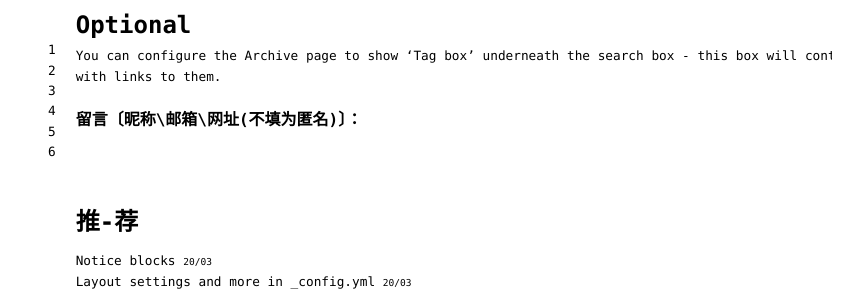
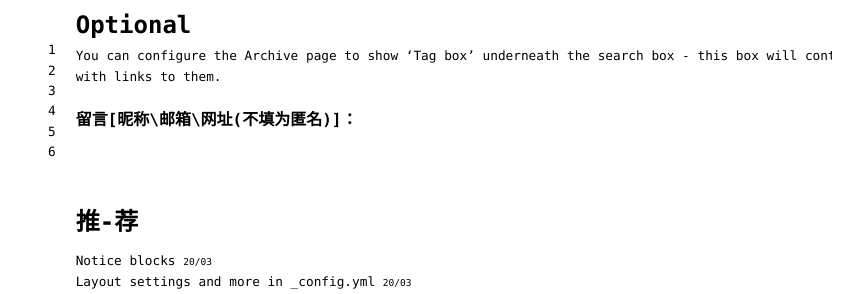
Before and after one commit to FUNzmr/Remember, a Jekyll site: the page built from _posts/2017-03-18-tags-in-dactyl.md, in a window 1280 px wide. Shown: the part 1491-1785 px from the top of the page, without its empty margins (208-1071 px from the left). Built offline with Jekyll 4.4.1, drawn with Linux system fonts in a browser that asks for light colours; some web fonts are replaced; comment, search, counter and statistics services are not loaded.

Commit message:
Update valine_comments.html

```diff
--- a/_includes/externals/valine_comments.html
+++ b/_includes/externals/valine_comments.html
@@ -1,5 +1,5 @@
 <br>
-<h4 align="left">留言〔昵称\邮箱\网址(不填为匿名)〕：</h4>
+<h4 align="left">留言[昵称\邮箱\网址(不填为匿名)]：</h4>
 <div id="comments"></div>
     <!--Leancloud 操作库:-->
     <script src="//cdn1.lncld.net/static/js/3.0.4/av-min.js"></script>
```
